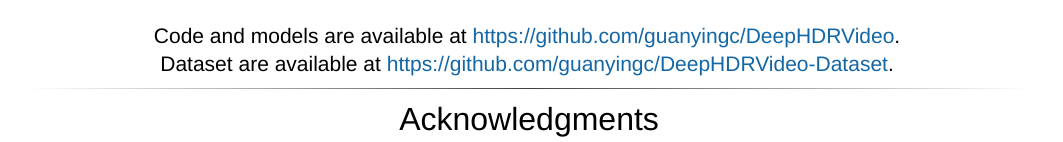
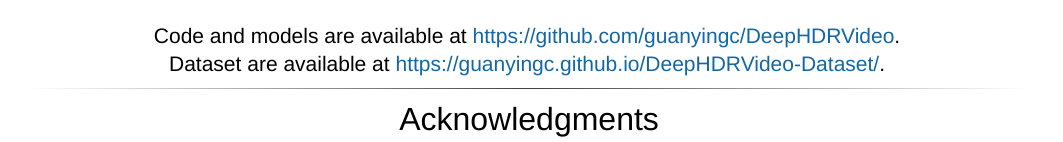
Before and after one commit to guanyingc/DeepHDRVideo, a plain HTML site: page index.html in a window 1280 px wide. Shown: the part 3379-3521 px from the top of the page, without its empty margins (111-1174 px from the left). Drawn offline with Linux system fonts and the light colour scheme; a script that the page names is missing.

Commit message:
Update link for dataset

```diff
--- a/index.html
+++ b/index.html
@@ -109,7 +109,7 @@ a:hover {
           <td align=center width=900px>
             <center>
               <span style="font-size:22px"><a href="https://github.com/guanyingc/DeepHDRVideo">Code [PyTorch]</a></span> &emsp; &emsp;
-              <span style="font-size:22px"><a href="https://github.com/guanyingc/DeepHDRVideo-Dataset">Dataset</a></span> &emsp; &emsp;
+              <span style="font-size:22px"><a href="https://guanyingc.github.io/DeepHDRVideo-Dataset/">Dataset</a></span> &emsp; &emsp;
               <span style="font-size:22px"><a href="https://arxiv.org/abs/2103.14943">Paper [ICCV 2021]</a> </span> &emsp; &emsp;
               <span style="font-size:22px"><a href="https://drive.google.com/file/d/1OsqVlRwSiHjkU1tTlt2aQ5fz3q25ZsJy/view?usp=sharing">Supplementary [PDF]</a> </span>  &emsp; &emsp;
             </center>
@@ -199,8 +199,8 @@ a:hover {
       </tr>
       <tr>
         <td width=1000px align=center>
-          <span style="font-size:21px">Dataset are available at <a href="https://github.com/guanyingc/DeepHDRVideo-Dataset">https://github.com/guanyingc/DeepHDRVideo-Dataset</a>.</span>
-          <td>
+          <span style="font-size:21px">Dataset are available at <a href="https://guanyingc.github.io/DeepHDRVideo-Dataset/">https://guanyingc.github.io/DeepHDRVideo-Dataset/</a>.</span>
+        <td>
       </tr>
     </table>
     <hr>
```
